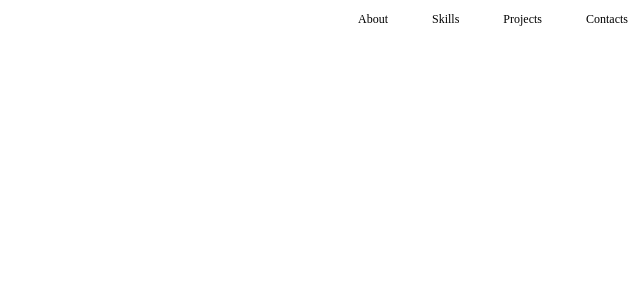
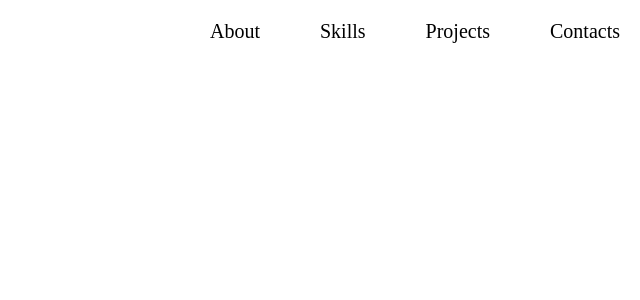
Before and after one commit to Reshha/reshha-portfolio, a React (Vite) app: page / in a window 1280 px wide. Shown: the top 300 px of the page, without its empty margins (640-1280 px from the left). Built offline with nearby package versions, Linux system fonts and the light colour scheme.

Commit message:
fix some font size

```diff
--- a/src/components/Header/header.scss
+++ b/src/components/Header/header.scss
@@ -7,6 +7,6 @@ header {
 
     a {
         padding: 1em;
-        font-size: .75em;
+        font-size: 1.25em;
     }
 }
```
